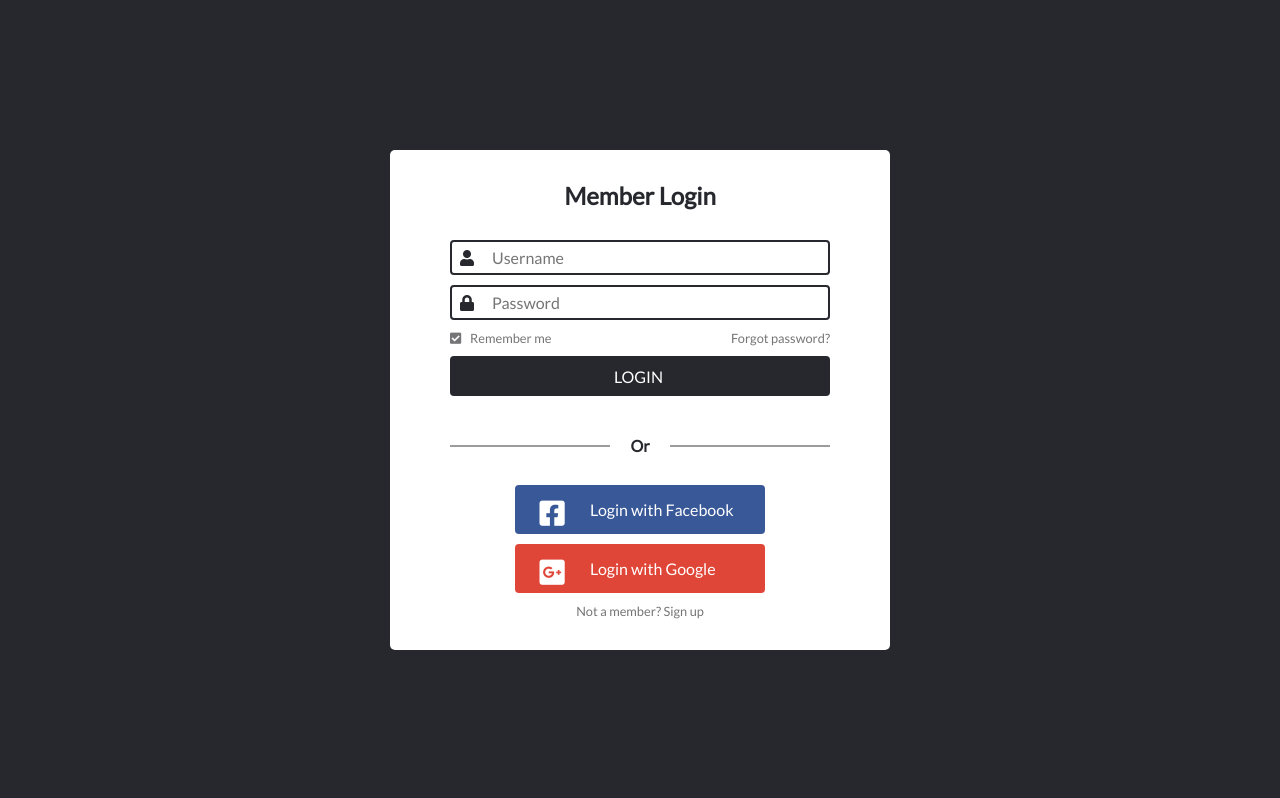
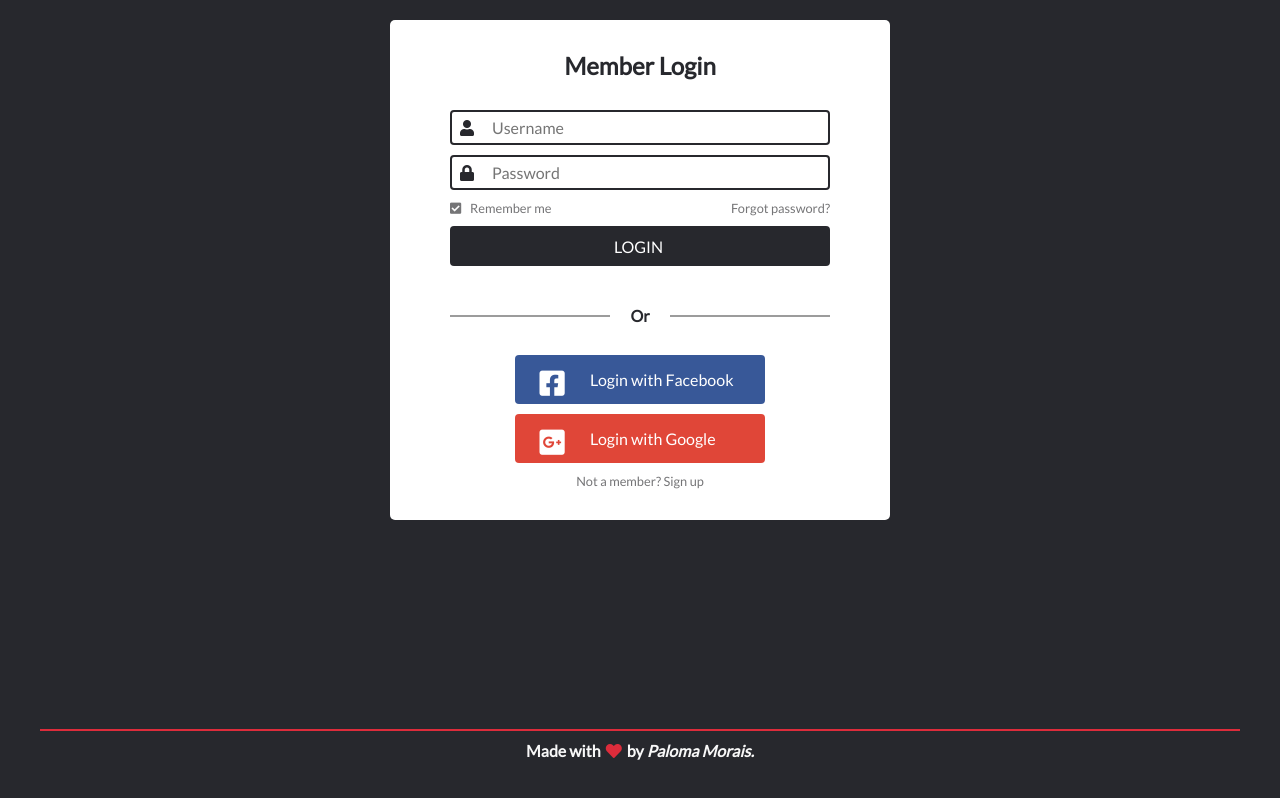
Before and after one commit to palomamorais-developer/Front-end-projects, a plain HTML site: page Forms/2-structured-form/index.html in a window 1280 px wide. Drawn offline with Linux system fonts and the light colour scheme.

Commit message:
Login Form Update and Bugfix

```diff
--- a/Forms/2-structured-form/index.html
+++ b/Forms/2-structured-form/index.html
@@ -55,5 +55,10 @@
             Not a member?
             <a href=" "class="contact__form__label--secondary--link">Sign up</a>
         </label>
+
     </div>
+    <footer class="footer">
+        <div class="footer__line"></div>
+        <p class="footer__author">Made with <i class="fas fa-heart footer__author__icon"></i> by <em><a href="https://www.linkedin.com/in/palomasamorais/" class="footer__author__link" target="_blank">Paloma Morais</a>.</em></p>
+    </footer>
 </body>
--- a/Forms/2-structured-form/styles.scss
+++ b/Forms/2-structured-form/styles.scss
@@ -9,10 +9,12 @@
             background-color: #27282D;
             font-size: 16px;
             display: flex;
-            justify-content: center;
+            flex-direction: column;
+            justify-content: space-between;
             align-items: center;
             padding: 20px;
             height: 100vh;
+            position: relative;
         }
 
         .contact {
@@ -193,3 +195,36 @@
                 }
             }
         }
+
+        .footer {
+            color: #f8f8f8;
+            width: 100%;
+            padding: 20px;
+            font-weight: bold;
+            &__line {
+                padding: 1px;
+                width: 100%;
+                background-color: #dd2c3b;
+            }
+            &__author {
+                padding-top: 10px;
+                text-align: center;
+                position: relative;
+                &__icon {
+                    color: #dd2c3b;
+                    transition: .5s;
+                    padding: 0 2px;
+                    &:hover {
+                        transform: scale(1.1);
+                    }
+                }
+                &__link {
+                    text-decoration: none;
+                    transition: .5s;
+                    color: #f8f8f8;
+                    &:hover {
+                        color: #dd2c3b;
+                    }
+                }
+            }
+        }
```
Also changed, not shown: Forms/2-structured-form/styles.css, 2 other files.
